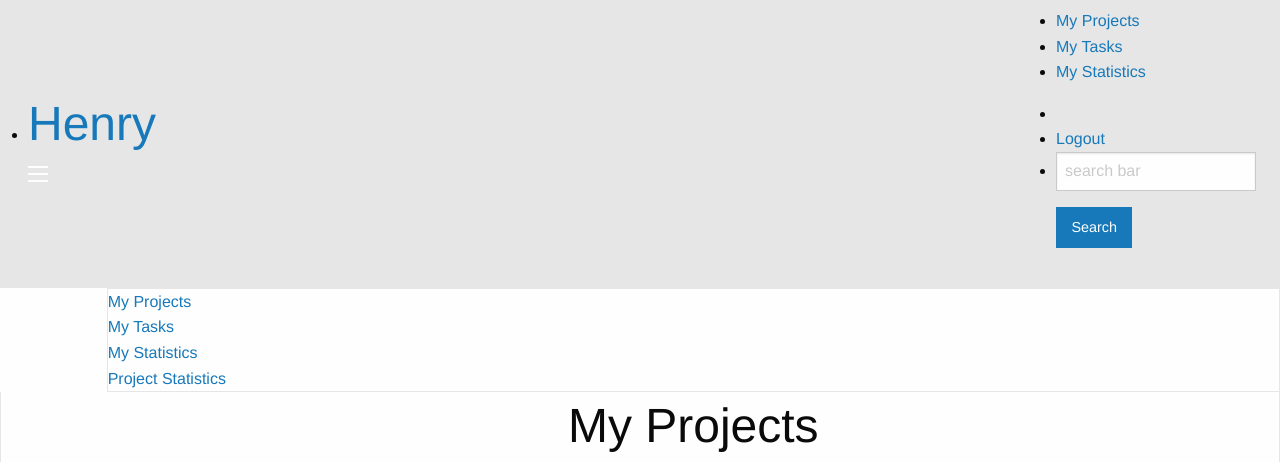
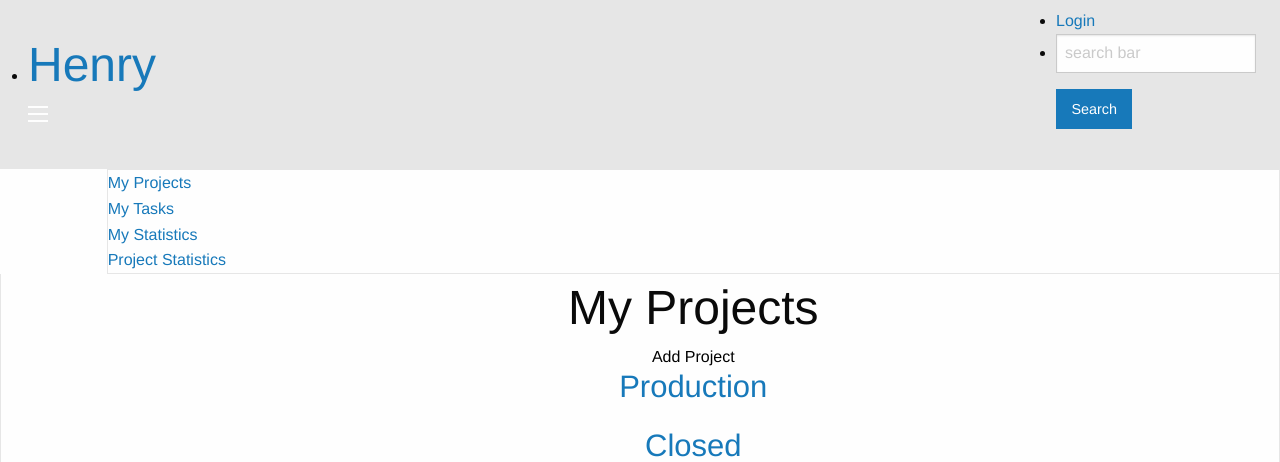
Before and after one commit to RHITJuniorProjects/JrProj-1415-Mike, a PHP site: page /projects.php in a window 1280 px wide. Shown: the top 462 px of the page. Run offline with PHP 8.4, Linux system fonts and the light colour scheme; some libraries are stand-ins or nearby versions.

Commit message:
made the tasks table headers look better

```diff
--- a/Code/Web/public/tasks.html
+++ b/Code/Web/public/tasks.html
@@ -1,14 +1,14 @@
 <div id='tasks-page' hidden>
 	<div class="main-content">
 		<table id="tasks-table" style="width:100%">
-			<tr>
+			<thead>
 				<td>Task Name</td>
 				<td>Description</td>
 				<td>Category</td>
 				<td>Assigned User</td>
 				<td>Estimated Hours</td>
 				<td>Actual Hours</td>
-			</tr>
+			</thead>
 		</table>
 	</div>
 </div>
--- a/Code/Web/templates/tasks.php
+++ b/Code/Web/templates/tasks.php
@@ -1,14 +1,14 @@
 <div id='tasks-page' hidden>
 	<div class="main-content">
 		<table id="tasks-table" style="width:100%">
-			<tr>
+			<thead>
 				<td>Task Name</td>
 				<td>Description</td>
 				<td>Category</td>
 				<td>Assigned User</td>
 				<td>Estimated Hours</td>
 				<td>Actual Hours</td>
-			</tr>
+			</thead>
 		</table>
 	</div>
 </div>
--- a/Code/Web/templates/topbar.php
+++ b/Code/Web/templates/topbar.php
@@ -10,15 +10,16 @@
 	</ul>
 
 	<section class="top-bar-section">
-		<ul class="left">
+		<ul class="left loginRequired" hidden>
 			<li><a href="projects">My Projects</a></li>
 			<li><a>My Tasks</a></li>
 			<li><a>My Statistics</a></li>
 			<!-- add top bar links here> -->
 		</ul>
 		<ul class="right">
-			<li><a id="currentUser"></a></li>
-			<li id="logoutButton"><a href="javascript:logout()">Logout</a></li>
+            <li class="notLoggedIn" id="loginButton"><a href="javascript:showLoginModal()">Login</a></li>
+			<li class="loginRequired" hidden><a id="currentUser"></a></li>
+			<li class="loginRequired" hidden><a href="javascript:logout()">Logout</a></li>
 			<li class="has-form">
 				<div class="row collapse">
 					<div class="small-8 columns">
```
Also changed, not shown: Code/Web/public/projects.html (+6 -5 lines).
